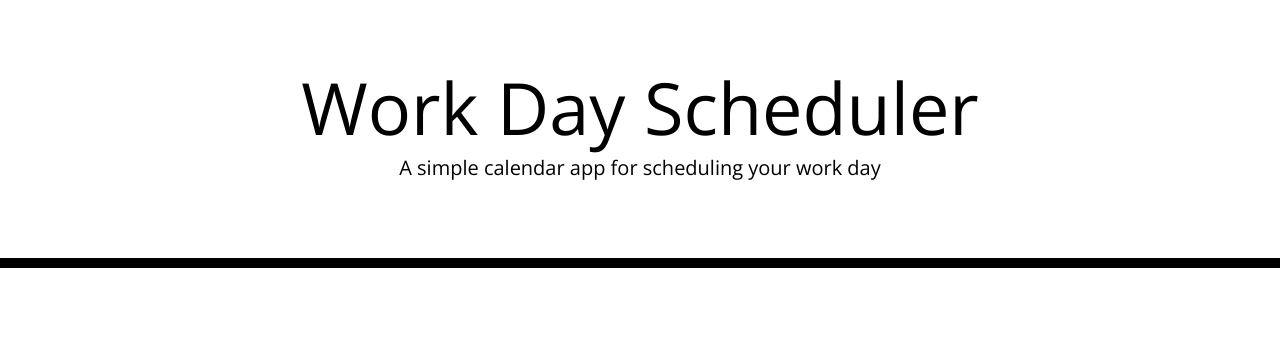
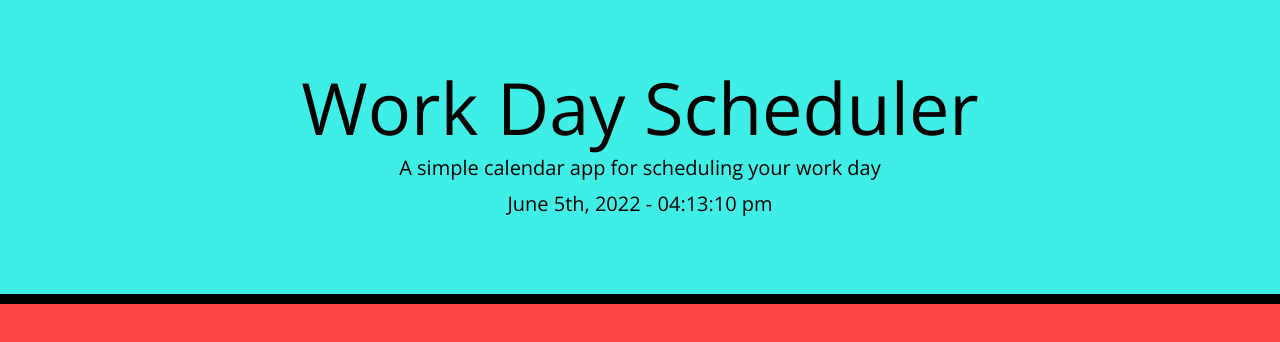
Before and after one commit to tpratt57/Work-Day-Scheduler, a plain HTML site: page index.html in a window 1280 px wide. Drawn offline with nearby package versions, Linux system fonts and the light colour scheme.

Commit message:
applying personal styling

```diff
--- a/assets/css/style.css
+++ b/assets/css/style.css
@@ -1,7 +1,12 @@
+:root{
+  background-color: #fc4445;
+}
+
 body {
     font-family: 'Open Sans', sans-serif;
     font-size: 16px;
     line-height: 1;
+    background-color: #3feee6;
   }
 
   textarea{
--- a/assets/java/script.js
+++ b/assets/java/script.js
@@ -1,3 +1,3 @@
 //function to display the current date
 var todaysDate = moment().format("MMMM Do, YYYY - hh:mm:ss a");
-console.log(todaysDate);
+$("#currentDay").html(todaysDate);
```
